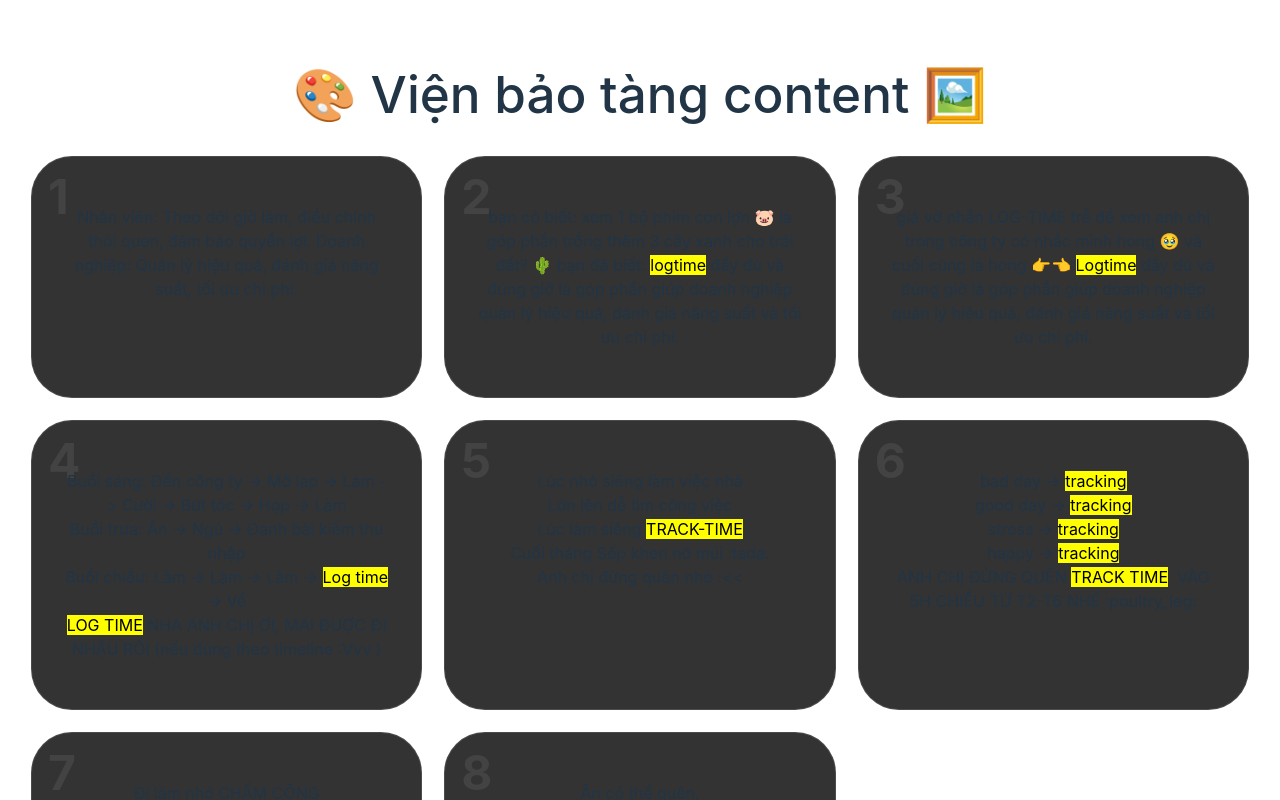
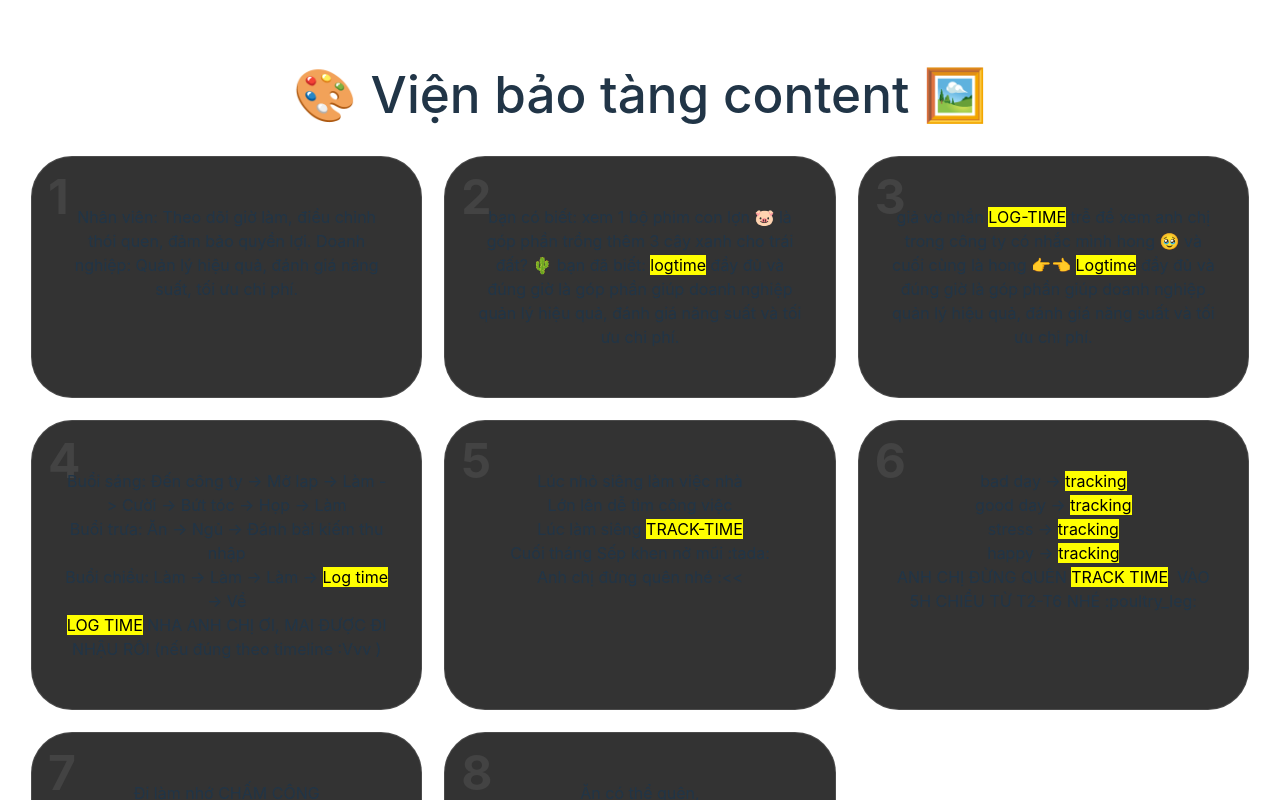
Before and after one commit to tatthien/content-museum, a React (Vite) app: page / in a window 1280 px wide. Shown: the top 800 px of the page. Built offline with nearby package versions, Linux system fonts and the light colour scheme.

Commit message:
chore: highlight more keywords

```diff
--- a/src/App.tsx
+++ b/src/App.tsx
@@ -11,7 +11,7 @@ function App() {
             <p
               dangerouslySetInnerHTML={{
                 __html: msg.text.replace(
-                  /(logtime|tracking|log time|track time|track-time)/gi,
+                  /(logtime|tracking|log time|track time|track-time|log-time)/gi,
                   (found) => {
                     return `<mark>${found}</mark>`;
                   },
```
